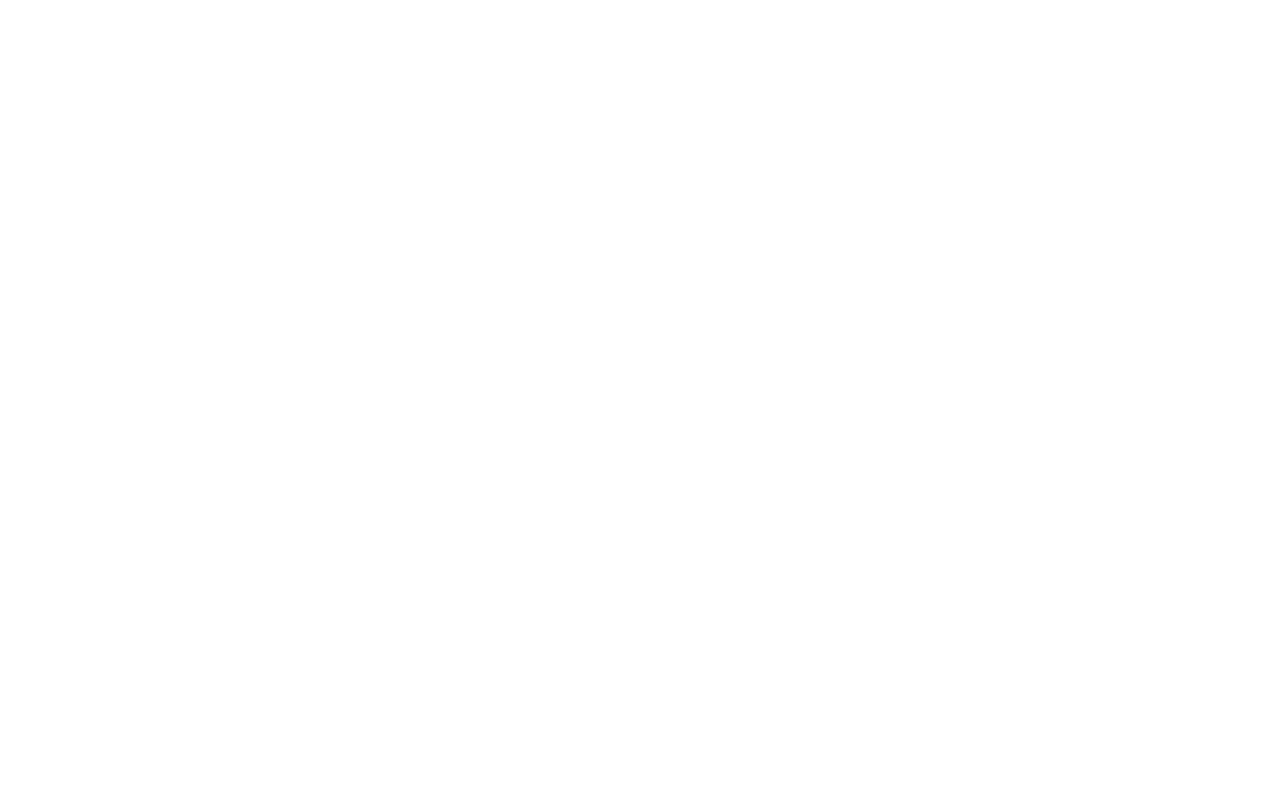
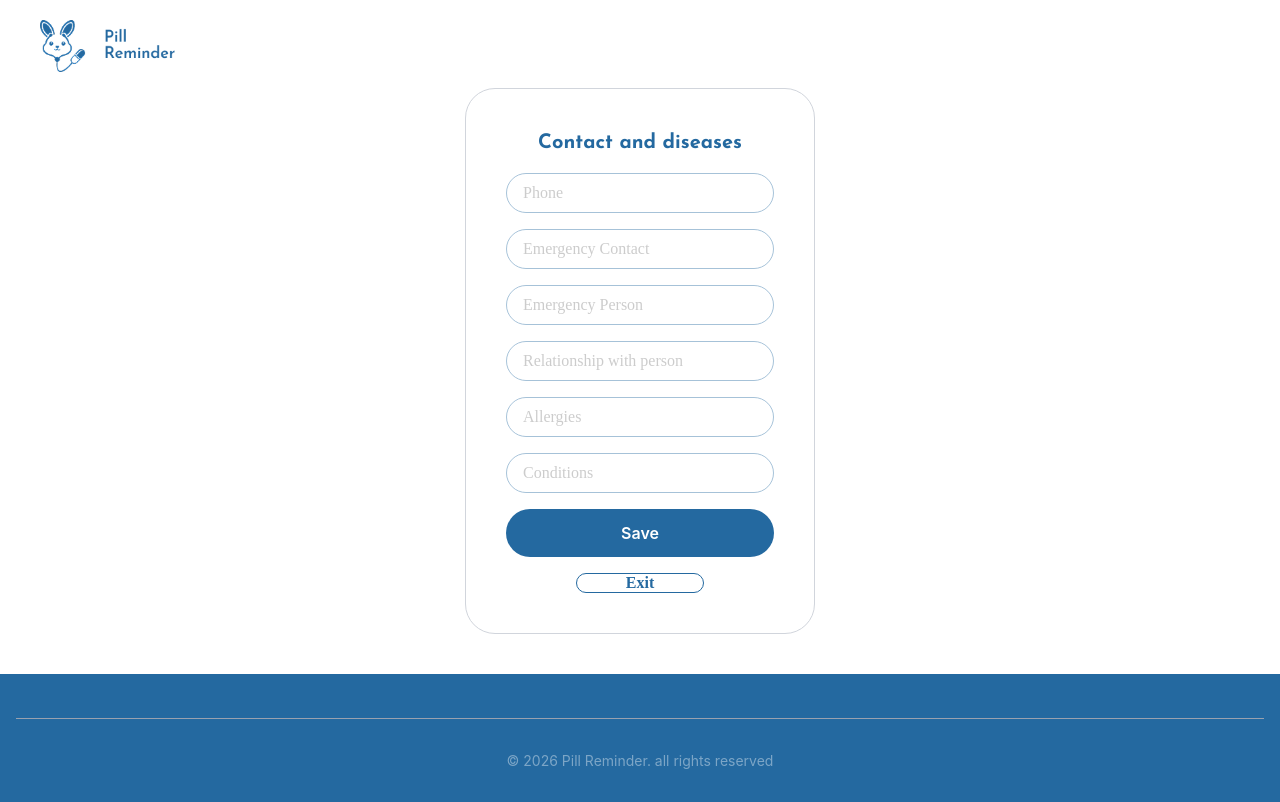
Before and after one commit to britny123/PR-Frontend, a React (Vite) app: page /information-user2 in a window 1280 px wide. Before the commit this address had no page. Built offline with nearby package versions, Linux system fonts and the light colour scheme; a web font is replaced by a local one.

Commit message:
Correción de algunos componentes y añadi la segunda pantalla de informationUser

```diff
--- a/src/App.tsx
+++ b/src/App.tsx
@@ -3,6 +3,7 @@
 import Start from './components/startPage/Start'
 import About from './components/aboutUsPage/About';
 import InformationUser1 from './components/informationUserPage/InformationUser1';
+import InformationUser2 from './components/informationUserPage/InformationUser2';
 import MedicineForm from './components/medicineFormPage/MedicineForm';
 import Accessibility from './components/accesibilityPage/Accessibility';
 
@@ -16,6 +17,7 @@
           <Route path="/" element={<Start />} />
           <Route path="/about" element={<About />} />
           <Route path="/information-user1" element={<InformationUser1 />} />
+          <Route path="/information-user2" element={<InformationUser2 />} />
           <Route path="/medicine-form" element={<MedicineForm />} />
           <Route path="/accessibility" element={<Accessibility />} />
         </Routes>
--- /dev/null
+++ b/src/components/accesibilityPage/AccessibilityCard.tsx
@@ -0,0 +1,49 @@
+import ButtonLarge from "../reusableComponents/LargeButton";
+import ButtonSmall from "../reusableComponents/SmallButton";
+import FontSettings from "./FontSettings";
+import AccessibilityToggle from "./AccessibilityToggle";
+import { useState } from "react";
+
+
+export default function AccessibilityCard() {
+  const [fontSize, setFontSize] = useState(100);
+  const [fontWeight, setFontWeight] = useState(false);
+  const [letterSpacing, setLetterSpacing] = useState(false);
+  const [textToSpeech, setTextToSpeech] = useState(false);
+
+    const handleResetSettings = () => {
+    setFontSize(100);
+    setFontWeight(false);
+    setLetterSpacing(false);
+    setTextToSpeech(false);
+  };
+
+  return (
+        <div className="w-87.5 bg-white rounded-4xl border border-gray-300 flex flex-col gap-4 p-6 sm:p-10 justify-center items-center">
+          {/* Title */}
+          <h2 className="w-full h-10 rounded-full color-blue text-white text-xl font-bold text-center p-2 title">
+            Accessibility settings
+          </h2>
+
+          {/* Font Settings */}
+          <FontSettings
+            fontSize={fontSize}
+            fontWeight={fontWeight}
+            letterSpacing={letterSpacing}
+            onFontSizeChange={setFontSize}
+            onFontWeightChange={setFontWeight}
+            onLetterSpacingChange={setLetterSpacing}
+          />
+
+          {/* Text to Speech Toggle */}
+          <AccessibilityToggle textToSpeech={textToSpeech} onTextToSpeechChange={setTextToSpeech} />
+
+          {/* Reset Settings Button */}
+          <ButtonLarge onClick={handleResetSettings} text="Reset settings" />
+
+          {/* Exit Button */}
+          <ButtonSmall onClick={() => {}} text="Exit" />
+        </div>
+  )
+
+}
--- a/src/components/accesibilityPage/AccessibilityToggle.tsx
+++ b/src/components/accesibilityPage/AccessibilityToggle.tsx
@@ -11,7 +11,7 @@
     <div className="w-full h-12 flex items-center justify-center">
       <button
         onClick={() => onTextToSpeechChange(!textToSpeech)}
-        className={`px-10 py-2 rounded-full  paragraph transition-all border-2 ${
+        className={`w-full cursor-pointer px-10 py-2 rounded-full  paragraph transition-all border-2 ${
           textToSpeech
             ? "bg-blue text-gray-400 border-blue"
             : "bg-white text-gray-400 border-gray-300 hover:border-blue"
--- a/src/components/accesibilityPage/LanguageSelector.tsx
+++ /dev/null
@@ -1,54 +0,0 @@
-// Componente para seleccionar el idioma
-// Permite cambiar entre diferentes idiomas disponibles en la aplicación
-
-import { useState } from "react";
-
-interface LanguageSelectorProps {
-  selectedLanguage: string;
-  onLanguageChange: (language: string) => void;
-}
-
-export default function LanguageSelector({ selectedLanguage, onLanguageChange }: LanguageSelectorProps) {
-  const [isOpen, setIsOpen] = useState(false);
-  const languages = ["English", "Español", "Português", "Français"];
-
-  return (
-    <div className="w-full">
-      <p className="block text-lg text-center paragraph opacity-40 mb-2 font-medium">Idiom</p>
-      <div className="relative">
-        <button
-          onClick={() => setIsOpen(!isOpen)}
-          className="w-full px-4 py-2 border border-blue rounded-full opacity-40 flex justify-between items-center hover:border-blue transition-colors"
-        >
-          <p className="text-gray-500 paragraph">{selectedLanguage}</p>
-          <svg
-            className={`w-5 h-5 transition-transform ${isOpen ? "rotate-180" : ""}`}
-            fill="none"
-            stroke="currentColor"
-            viewBox="0 0 24 24"
-          >
-            <path strokeLinecap="round" strokeLinejoin="round" strokeWidth={2} d="M19 14l-7 7m0 0l-7-7m7 7V3" />
-          </svg>
-        </button>
-        {isOpen && (
-          <div className="absolute top-full left-0 right-0 mt-2 bg-white border border-blue rounded-lg shadow-lg z-10">
-            {languages.map((lang) => (
-              <button
-                key={lang}
-                onClick={() => {
-                  onLanguageChange(lang);
-                  setIsOpen(false);
-                }}
-                className={`w-full px-4 py-2 text-left paragraph hover:text-blue transition-colors ${
-                  selectedLanguage === lang ? " text-blue" : "text-gray-500"
-                }`}
-              >
-                {lang}
-              </button>
-            ))}
-          </div>
-        )}
-      </div>
-    </div>
-  );
-}
--- /dev/null
+++ b/src/components/informationUserPage/InformationUser2.tsx
@@ -0,0 +1,21 @@
+
+import Footer from "../reusableComponents/Footer";
+import Header from "../reusableComponents/Header";
+import UserInfoCard2 from "../informationUserPage/UserInfoCard2";
+
+
+export default function InformationUser2() {
+  return (
+    <div className="min-h-screen flex flex-col bg-white">
+
+      <Header />
+
+      <main className="flex-1 flex justify-center items-center mb-10">
+        <UserInfoCard2 />
+      </main>
+
+      <Footer />
+
+    </div>
+  );
+}
--- a/src/components/informationUserPage/UserInfoCard.tsx
+++ b/src/components/informationUserPage/UserInfoCard.tsx
@@ -1,11 +1,13 @@
 import { useState } from "react";
-
+import { useNavigate } from 'react-router-dom';
 import InputField from "../reusableComponents/InputField";
 import FormRow from "../reusableComponents/FormRow";
 import ButtonLarge from "../reusableComponents/LargeButton";
 import ButtonSmall from "../reusableComponents/SmallButton";
 
 export default function UserInfoCard() {
+
+  const navigate = useNavigate();
 
   //  Por mientras, luego se conecta con la base de datos y backend para guardar los datos
   const [name, setName] = useState("");
@@ -21,6 +23,7 @@
     //  para despues usarlos en otro componente como el ProfileCard, por ahora solo se muestra en consola
     console.log("Saved user info:", { name, identification, age, height, weight, blood, gender });
     //despues de guardar, se podrían limpiar los campos
+    navigate("/information-user2"); //despues de guardar, se podría redirigir al usuario a su perfil para ver la información actualizada
   };
 
   return (
--- /dev/null
+++ b/src/components/informationUserPage/UserInfoCard2.tsx
@@ -0,0 +1,75 @@
+import { useState } from "react";
+import { useNavigate } from 'react-router-dom';
+import InputField from "../reusableComponents/InputField";
+import ButtonLarge from "../reusableComponents/LargeButton";
+import ButtonSmall from "../reusableComponents/SmallButton";
+
+export default function UserInfoCard() {
+
+  //  Por mientras, luego se conecta con la base de datos y backend para guardar los datos
+  const [phone, setPhone] = useState("");
+  const [emergencyContact, setEmergencyContact] = useState("");
+  const [emergencyPerson, setEmergencyPerson] = useState("");
+  const [relationship, setRelationship] = useState("");
+  const [allergies, setAllergies] = useState("");
+  const [conditions, setConditions] = useState("");
+  const navigate = useNavigate();
+
+  const handleSave = () => {
+    // Aquí se implementaría la lógica para guardar los datos, por ejemplo, enviándolos a un servidor o almacenándolos localmente,
+    //  para despues usarlos en otro componente como el ProfileCard, por ahora solo se muestra en consola
+    console.log("Saved user info:", { phone, emergencyContact, emergencyPerson, relationship, allergies, conditions});
+    //despues de guardar, se podrían limpiar los campos
+  };
+
+  return (
+    <div className="w-87.5 bg-white rounded-[30px] border border-gray-300 flex flex-col gap-4 p-6 sm:p-10 justify-center items-center">
+      <h2 className="text-blue text-xl font-bold text-center title">
+        Contact and diseases
+      </h2>
+
+      <InputField
+        placeholder="Phone"
+        type="text"
+        value={phone}
+        onChange={(e) => setPhone(e.target.value)}
+      />
+
+      <InputField
+        placeholder="Emergency Contact"
+        type="text"
+        value={emergencyContact}
+        onChange={(e) => setEmergencyContact(e.target.value)}
+      />
+
+      <InputField
+        placeholder="Emergency Person"
+        type="text"
+        value={emergencyPerson}
+        onChange={(e) => setEmergencyPerson(e.target.value)}
+        />
+
+      <InputField placeholder="Relationship with person"
+        type="text"
+        value={relationship}
+        onChange={(e) => setRelationship(e.target.value)}
+        />
+
+       <InputField
+        placeholder="Allergies"
+        type="text"
+        value={allergies}
+        onChange={(e) => setAllergies(e.target.value)} />
+
+
+      <InputField
+       placeholder="Conditions"
+       type="text"
+       value={conditions}
+       onChange={(e) => setConditions(e.target.value)} />
+
+      <ButtonLarge onClick={handleSave} text="Save" />
+      <ButtonSmall onClick={() => {navigate("/information-user1")}} text="Exit" />
+    </div>
+  );
+}
--- a/src/components/reusableComponents/LargeButton.tsx
+++ b/src/components/reusableComponents/LargeButton.tsx
@@ -13,7 +13,7 @@
   return (
     <button
       onClick={onClick}
-      className=" w-full h-12 rounded-full color-blue text-white font-semibold transition-all duration-200 hover:-translate-y-1">
+      className=" w-full h-12 rounded-full color-blue text-white font-semibold transition-all duration-200 hover:-translate-y-1 cursor-pointer">
       {text}
     </button>
   );
--- a/src/components/reusableComponents/SmallButton.tsx
+++ b/src/components/reusableComponents/SmallButton.tsx
@@ -11,7 +11,7 @@
   return (
     <button
       onClick={onClick}
-      className=" w-32 h-5 items-center justify-center flex rounded-full paragraph border border-blue text-blue font-semibold transition-all duration-200 hover:-translate-y-1">
+      className=" w-32 h-5 items-center justify-center flex rounded-full paragraph border border-blue text-blue font-semibold transition-all duration-200 hover:-translate-y-1 cursor-pointer">
       {text}
     </button>
   );
--- a/src/index.css
+++ b/src/index.css
@@ -26,6 +26,7 @@
   border-color: #2469A0;
 }
 
+/* Para bordes con opacidad */
 .border-blue-opacity {
   border-color: rgba(36, 105, 160, 0.4);
 }
```
Also changed, not shown: src/components/accesibilityPage/Accessibility.tsx (+5 -47 lines), src/components/accesibilityPage/FontSettings.tsx (+4 -4 lines).
